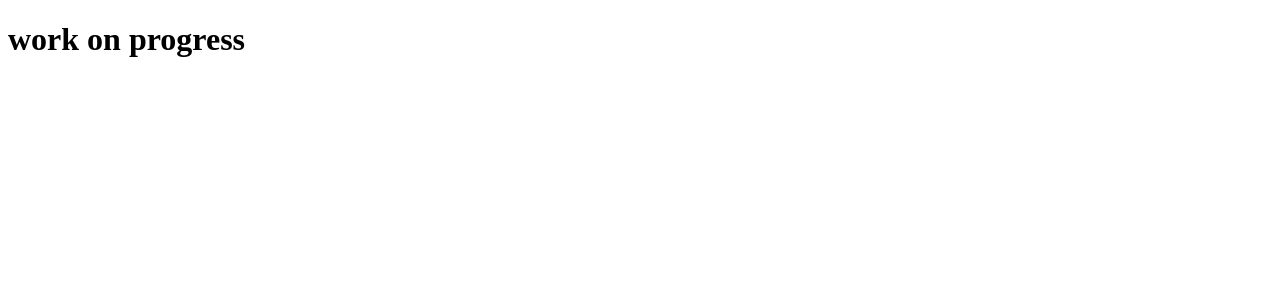
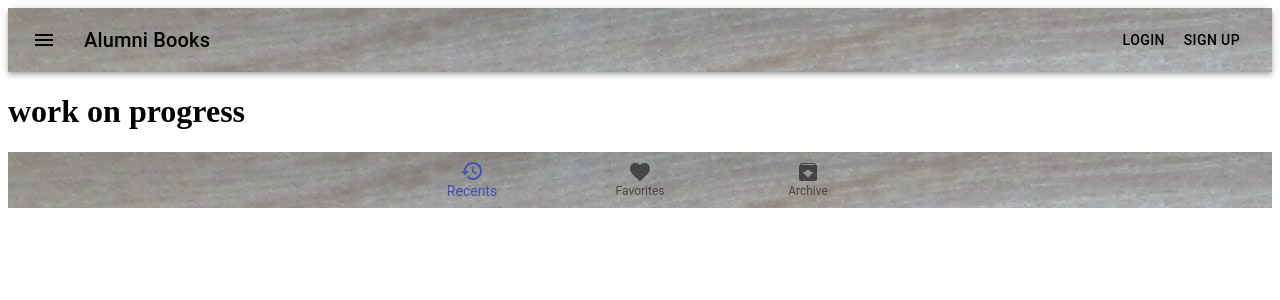
Before and after one commit to sonam-git/MEARN_Alumni_Book, a React (Create React App) app in the folder client/: page / in a window 1280 px wide. Shown: the top 300 px of the page. Built offline with nearby package versions, Linux system fonts and the light colour scheme.

Commit message:
added new components

```diff
--- a/client/package.json
+++ b/client/package.json
@@ -6,6 +6,7 @@
   "dependencies": {
     "@apollo/client": "^3.7.17",
     "@material-ui/core": "^4.12.4",
+    "@material-ui/icons": "^4.11.3",
     "@testing-library/jest-dom": "^5.16.5",
     "@testing-library/react": "^13.4.0",
     "@testing-library/user-event": "^13.5.0",
--- a/client/src/App.js
+++ b/client/src/App.js
@@ -1,8 +1,12 @@
+import React from "react";
+import { Navbar, Footer } from './components';
 
 function App() {
   return (
     <div className="App">
+      <Navbar/>
       <h1>work on progress</h1>
+      <Footer/>
     </div>
   );
 }
--- /dev/null
+++ b/client/src/components/Footer.js
@@ -0,0 +1,35 @@
+import React from 'react';
+import {
+    BottomNavigation,
+    BottomNavigationAction
+} from '@material-ui/core';
+import {
+    Archive ,
+    Favorite,
+    Restore
+} from '@material-ui/icons';
+import headerImage from '../images/light-coding-background.jpg';
+
+export const Footer = () => {
+  const [value, setValue] = React.useState(0);
+
+  return (
+        <BottomNavigation
+          showLabels
+          value={value}
+          style={{
+           background: `url(${headerImage})`
+        }}
+          onChange={(event, newValue) => {
+            setValue(newValue);
+          }}
+        >
+          <BottomNavigationAction label="Recents" icon={<Restore />} />
+          <BottomNavigationAction label="Favorites" icon={<Favorite />} />
+          <BottomNavigationAction label="Archive" icon={<Archive />} />
+        </BottomNavigation>
+
+  );
+}
+
+export default Footer
--- /dev/null
+++ b/client/src/components/Navbar.js
@@ -0,0 +1,76 @@
+import React from 'react';
+import {makeStyles} from '@material-ui/core/styles';
+import AppBar from '@material-ui/core/AppBar';
+import Toolbar from '@material-ui/core/Toolbar';
+import Typography from '@material-ui/core/Typography';
+import Button from '@material-ui/core/Button';
+import IconButton from '@material-ui/core/IconButton';
+import MenuIcon from '@material-ui/icons/Menu';
+import headerImage from '../images/light-coding-background.jpg';
+
+const useStyles = makeStyles((theme) => ({
+  root: {
+    flexGrow: 1,
+  },
+  menuButton: {
+    marginRight: theme.spacing(2),
+  },
+  title: {
+    flexGrow: 1,
+  },
+}));
+
+export const Navbar = () => {
+  const classes = useStyles();
+
+  return (
+    <div className={classes.root}>
+      <AppBar
+      position="static"
+      style={{
+        background: `url(${headerImage})`
+      }}
+      >
+        <Toolbar>
+          <IconButton
+          edge="start"
+          className={classes.menuButton}
+          aria-label="menu"
+          style={{
+            color: 'black'
+          }}
+          >
+            <MenuIcon/>
+          </IconButton>
+          <Typography
+          variant="h6"
+          className={classes.title}
+          style={{
+            color: 'black'
+          }}
+          >
+            Alumni Books
+          </Typography>
+          <Button
+          color="inherit"
+          style={{
+            color: 'black'
+          }}
+          >
+            Login
+          </Button>
+          <Button
+          color="inherit"
+          style={{
+            color: 'black'
+          }}
+          >
+            Sign Up
+          </Button>
+        </Toolbar>
+      </AppBar>
+    </div>
+  );
+};
+
+export default Navbar;
--- /dev/null
+++ b/client/src/components/index.js
@@ -0,0 +1,2 @@
+export * from './Navbar';
+export * from './Footer';
```
Also changed, not shown: client/src/images/light-coding-background.jpg (added), 1 other file (tests, documents, lock files or other folders).
